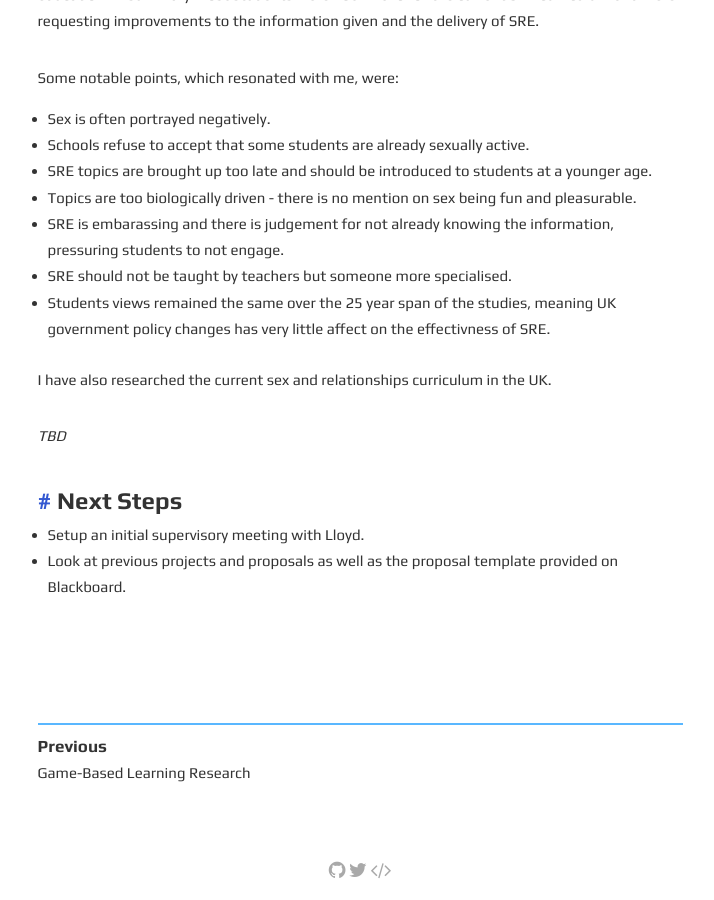
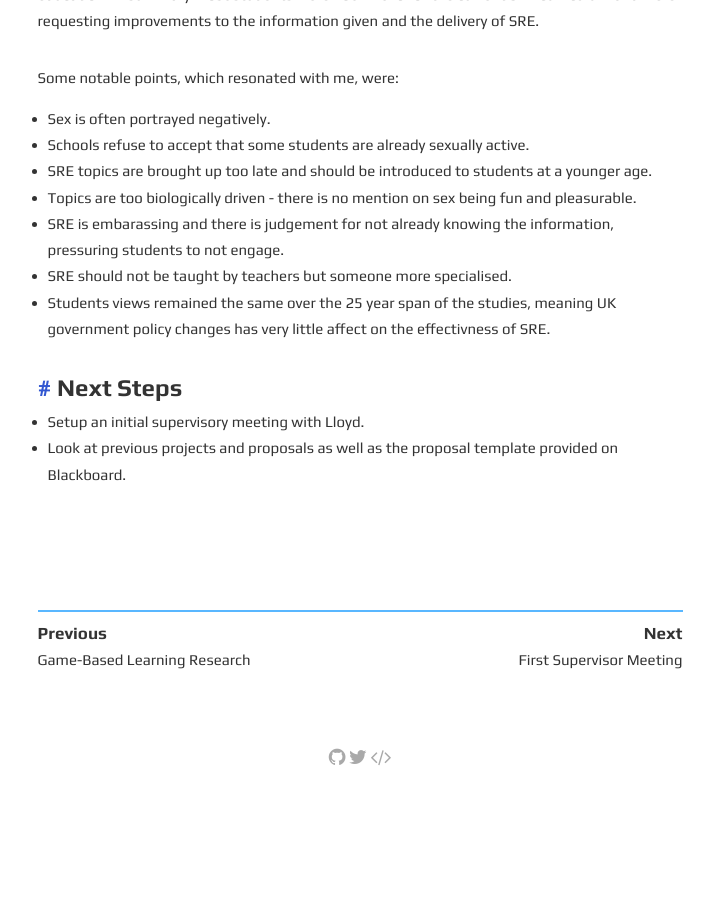
Before and after one commit to zar67/cctp-devlog, a Jekyll site: the page built from _posts/2021-10-04-university-term-starts.md, in a window 1280 px wide and 900 px high, scrolled down 1715 px. Shown: the whole window, without its empty margins (280-994 px from the left). Built offline with Jekyll 4.4.1, drawn with Linux system fonts in a browser that asks for light colours; after the commit the page ends 2502 px from its top, so only the background shows below that; some of the changed text lies outside the part shown.

Commit message:
First Supervisor Meeting Week

```diff
--- a/_posts/2021-10-10-university-term-starts.md
+++ b/_posts/2021-10-04-university-term-starts.md
@@ -46,10 +46,6 @@ Some notable points, which resonated with me, were:
 - SRE should not be taught by teachers but someone more specialised.
 - Students views remained the same over the 25 year span of the studies, meaning UK government policy changes has very little affect on the effectivness of SRE.
 
-I have also researched the current sex and relationships curriculum in the UK.
-
-*TBD*
-
 ### Next Steps
 - Setup an initial supervisory meeting with Lloyd.
 - Look at previous projects and proposals as well as the proposal template provided on Blackboard.
```
Also changed, not shown: other parts of _posts/2021-10-04-university-term-starts.md (+1 -1 lines), _posts/2021-10-11-first-supervisor-meeting.md (added, +23 -0 lines).
